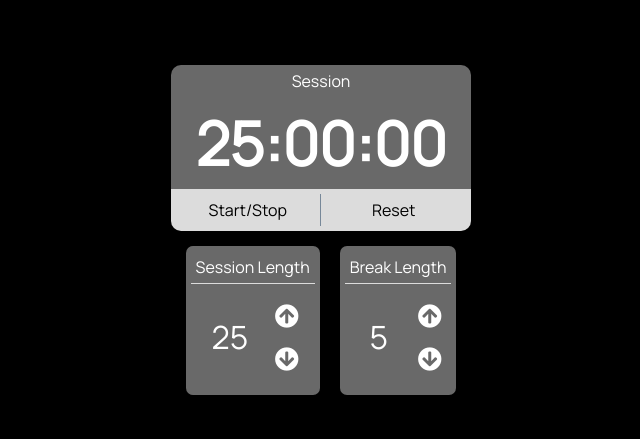
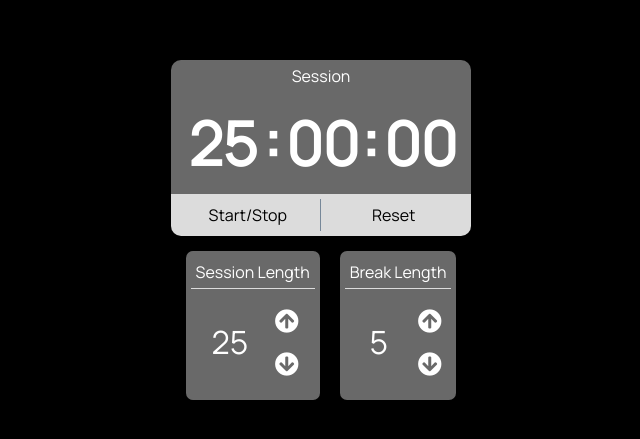
Before and after one commit to scc416/25-5-clock, a React (Create React App) app: page / in a window 1280 px wide. Shown: the part 163-602 px from the top of the page, without its empty margins (319-959 px from the left). Built offline with nearby package versions, Linux system fonts and the light colour scheme.

Commit message:
fix the position on the unit on timer

```diff
--- a/src/App.js
+++ b/src/App.js
@@ -9,7 +9,7 @@ import {
 const App = () => {
   const {
     session,
-    timeLeft,
+    timeLeft: { minute, second, millisecond },
     sessionLength,
     breakLength,
     togglePaused,
@@ -20,7 +20,7 @@ const App = () => {
     <div className="container column">
       <div id="timer-label">{session}</div>
       <div id="time-left" className="timer">
-        {timeLeft.minute}:{timeLeft.second}:{timeLeft.millisecond}
+        <div>{minute}</div>:<div>{second}</div>:<div>{millisecond}</div>
       </div>
       <div className="container main-controls">
         <div id="start_stop" onClick={togglePaused}>
@@ -40,7 +40,10 @@ const App = () => {
               {sessionLength}
             </div>
             <div className="container column arrows">
-              <div id="session-increment" onClick={() => setting(SESSION_INCREASE, true)}>
+              <div
+                id="session-increment"
+                onClick={() => setting(SESSION_INCREASE, true)}
+              >
                 <i className="fas fa-arrow-circle-up"></i>
               </div>
               <div
--- a/src/index.css
+++ b/src/index.css
@@ -42,6 +42,14 @@ body {
 #timer-label {
   border-radius: 10px 10px 0px 0px;
   background-color: #696969;
+}
+
+.timer {
+  display: flex;
+  justify-content: center;
+}
+.timer > div {
+  width: 80px;
 }
 
 #time-left {
```
